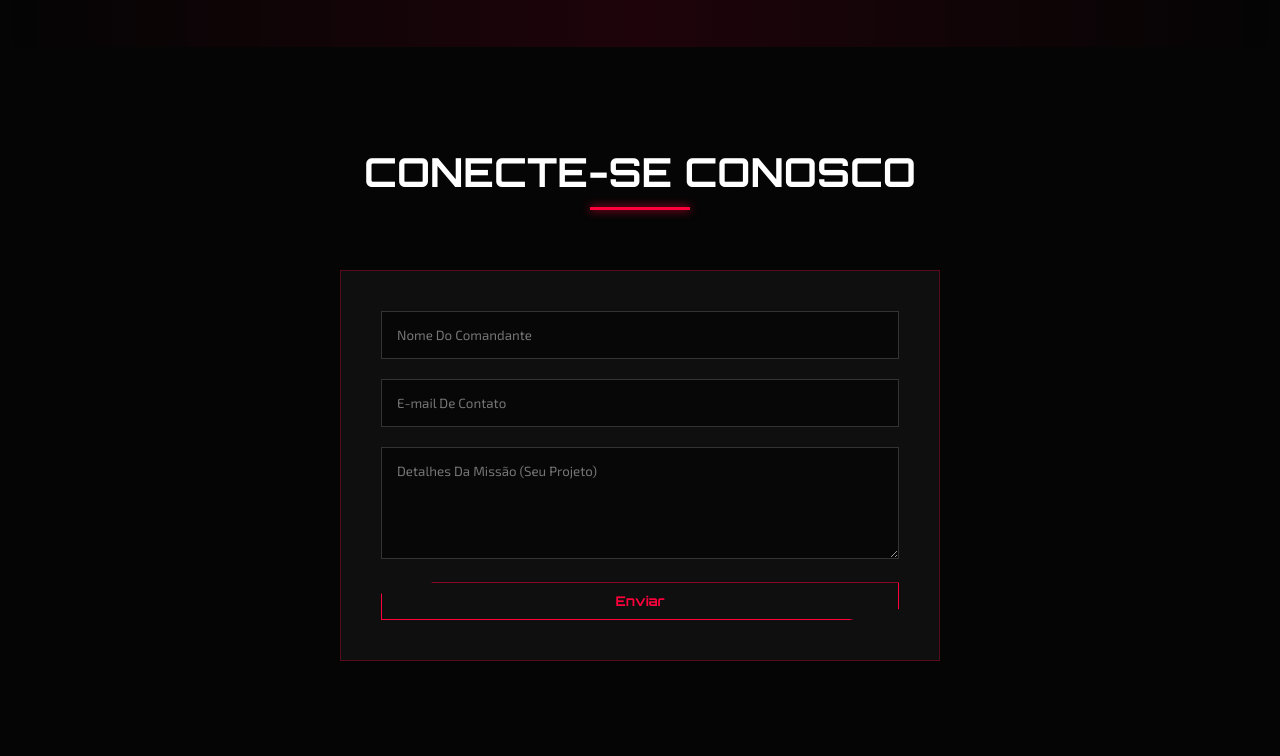
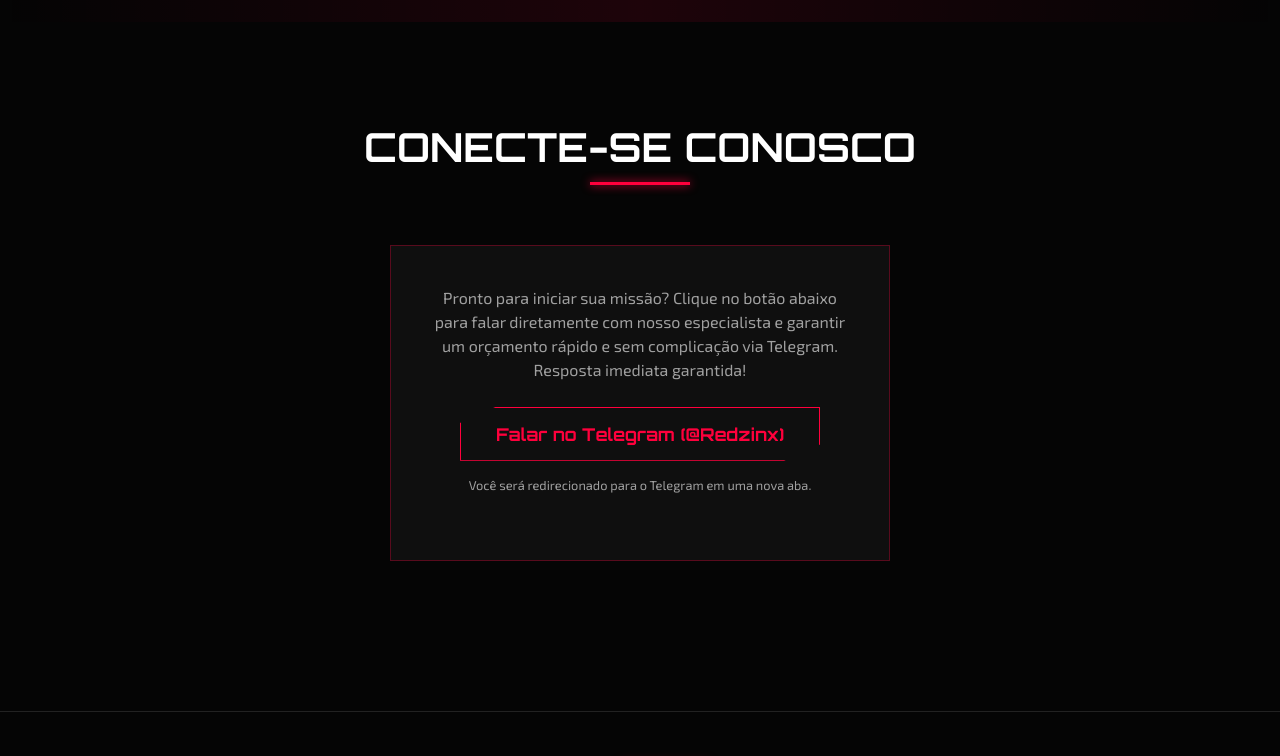
Before and after one commit to USERNPC8/redspace, a plain HTML site: page index.html in a window 1280 px wide. Shown: the part 1565-2321 px from the top of the page. Drawn offline with Linux system fonts and the light colour scheme.

Commit message:
Update index.html

```diff
--- a/index.html
+++ b/index.html
@@ -3,7 +3,7 @@
 <head>
     <meta charset="UTF-8">
     <meta name="viewport" content="width=device-width, initial-scale=1.0">
-    <title>REDSPACE</title>
+    <title>REDSPACE | Web Design do Futuro</title>
 
     <link rel="preconnect" href="https://fonts.googleapis.com">
     <link rel="preconnect" href="https://fonts.gstatic.com" crossorigin>
@@ -162,7 +162,7 @@
             margin-bottom: 40px;
         }
 
-        /* --- SERVICES --- */
+        /* --- SEÇÕES PADRÃO --- */
         .section {
             padding: 100px 50px;
         }
@@ -184,6 +184,7 @@
             box-shadow: 0 0 10px var(--primary-red);
         }
 
+        /* --- GRID DE SERVIÇOS --- */
         .grid {
             display: grid;
             grid-template-columns: repeat(auto-fit, minmax(300px, 1fr));
@@ -257,38 +258,39 @@
             letter-spacing: 1px;
         }
 
-        /* --- CONTACT --- */
+        /* --- NOVO ESTILO TELEGRAM --- */
         .contact-container {
             display: flex;
             justify-content: center;
         }
 
-        form {
+        .telegram-contact-box {
             width: 100%;
-            max-width: 600px;
+            max-width: 500px;
             background: var(--card-bg);
             padding: 40px;
             border: var(--glass-border);
+            backdrop-filter: blur(5px);
+            text-align: center;
+            margin: 0 auto;
         }
 
-        .input-group {
-            margin-bottom: 20px;
+        .telegram-contact-box p {
+            margin-bottom: 25px;
+            color: var(--text-gray);
+            line-height: 1.5;
         }
 
-        input, textarea {
-            width: 100%;
-            padding: 15px;
-            background: rgba(0,0,0,0.5);
-            border: 1px solid #333;
-            color: white;
-            font-family: 'Exo 2', sans-serif;
-            outline: none;
-            transition: 0.3s;
+        .telegram-btn {
+            font-size: 1.1rem;
+            padding: 15px 35px; /* Botão maior e mais impactante */
+            display: inline-block; /* Garante que o link se comporte como botão */
         }
 
-        input:focus, textarea:focus {
-            border-color: var(--primary-red);
-            box-shadow: 0 0 10px rgba(255, 0, 60, 0.2);
+        .telegram-hint {
+            margin-top: 15px !important;
+            font-size: 0.8rem;
+            color: #555;
         }
 
         /* --- FOOTER --- */
@@ -342,7 +344,7 @@
 
     <section class="hero" id="home">
         <h1>O FUTURO DO<br><span>SEU NEGÓCIO</span></h1>
-        <p>Desenvolvemos Websites De Alta Performance, E-commerces Intergalácticos E Identidades Visuais Que Orbitam A Perfeição.</p>
+        <p>Desenvolvemos websites de alta performance, e-commerces intergalácticos e identidades visuais que orbitam a perfeição.</p>
         <a href="#servicos" class="btn-cta">Iniciar Decolagem</a>
     </section>
 
@@ -351,22 +353,22 @@
         <div class="grid">
             <div class="card">
                 <h3>Websites Institucionais</h3>
-                <p>Sites Rápidos, Responsivos E Otimizados Para CEO. A Vitrine Digital Perfeita Para Sua Empresa Dominar O Mercado.</p>
+                <p>Sites rápidos, responsivos e otimizados para SEO. A vitrine digital perfeita para sua empresa dominar o mercado.</p>
             </div>
             <div class="card">
                 <h3>E-commerce Pro</h3>
-                <p>Lojas Virtuais Com Design Futurista E Sistema De Vendas Robusto. Venda Seus Produtos Na Velocidade Da Luz.</p>
+                <p>Lojas virtuais com design futurista e sistema de vendas robusto. Venda seus produtos na velocidade da luz.</p>
             </div>
             <div class="card">
                 <h3>UI/UX Design</h3>
-                <p>Interfaces Desenhadas Para O Usuário Do Futuro. Experiências Fluídas, Intuitivas E Visualmente Impactantes.</p>
+                <p>Interfaces desenhadas para o usuário do futuro. Experiências fluídas, intuitivas e visualmente impactantes.</p>
             </div>
         </div>
     </section>
 
     <div class="stats">
         <div class="stat-item">
-            <h4>+50</h4>
+            <h4>+150</h4>
             <p>Projetos Lançados</p>
         </div>
         <div class="stat-item">
@@ -382,24 +384,21 @@
     <section class="section" id="contato">
         <h2 class="section-title">Conecte-se Conosco</h2>
         <div class="contact-container">
-            <form>
-                <div class="input-group">
-                    <input type="text" placeholder="Nome Do Comandante" required>
-                </div>
-                <div class="input-group">
-                    <input type="email" placeholder="E-mail De Contato" required>
-                </div>
-                <div class="input-group">
-                    <textarea rows="5" placeholder="Detalhes Da Missão (Seu Projeto)" required></textarea>
-                </div>
-                <button type="submit" class="btn-cta" style="width: 100%;">Enviar</button>
-            </form>
+            <div class="telegram-contact-box">
+                <p>Pronto para iniciar sua missão? Clique no botão abaixo para falar diretamente com nosso especialista e garantir um orçamento rápido e sem complicação via Telegram. Resposta imediata garantida!</p>
+
+                <a href="https://te.me/Redzinx" target="_blank" class="btn-cta telegram-btn">
+                    Falar no Telegram (@Redzinx)
+                </a>
+
+                <p class="telegram-hint">Você será redirecionado para o Telegram em uma nova aba.</p>
+            </div>
         </div>
     </section>
 
     <footer>
         <a href="#" class="logo" style="font-size: 1.2rem;">RED<span>SPACE</span></a>
-        <p>© 2025 REDSPACE. Todos Os Direitos Reservados No Multiverso.</p>
+        <p>© 2023 REDSPACE Development. Todos os direitos reservados no multiverso.</p>
     </footer>
 
     <script>
```
